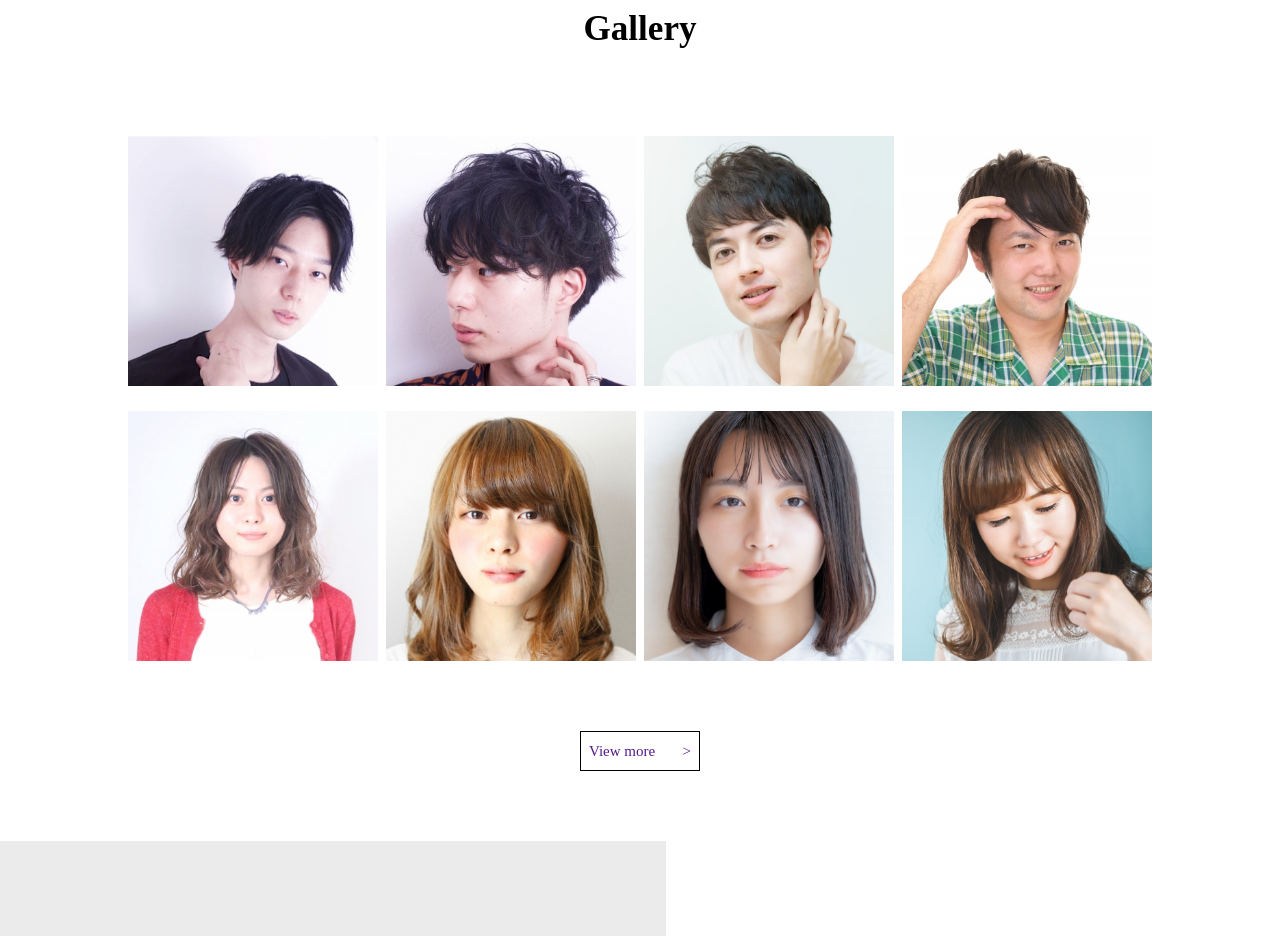
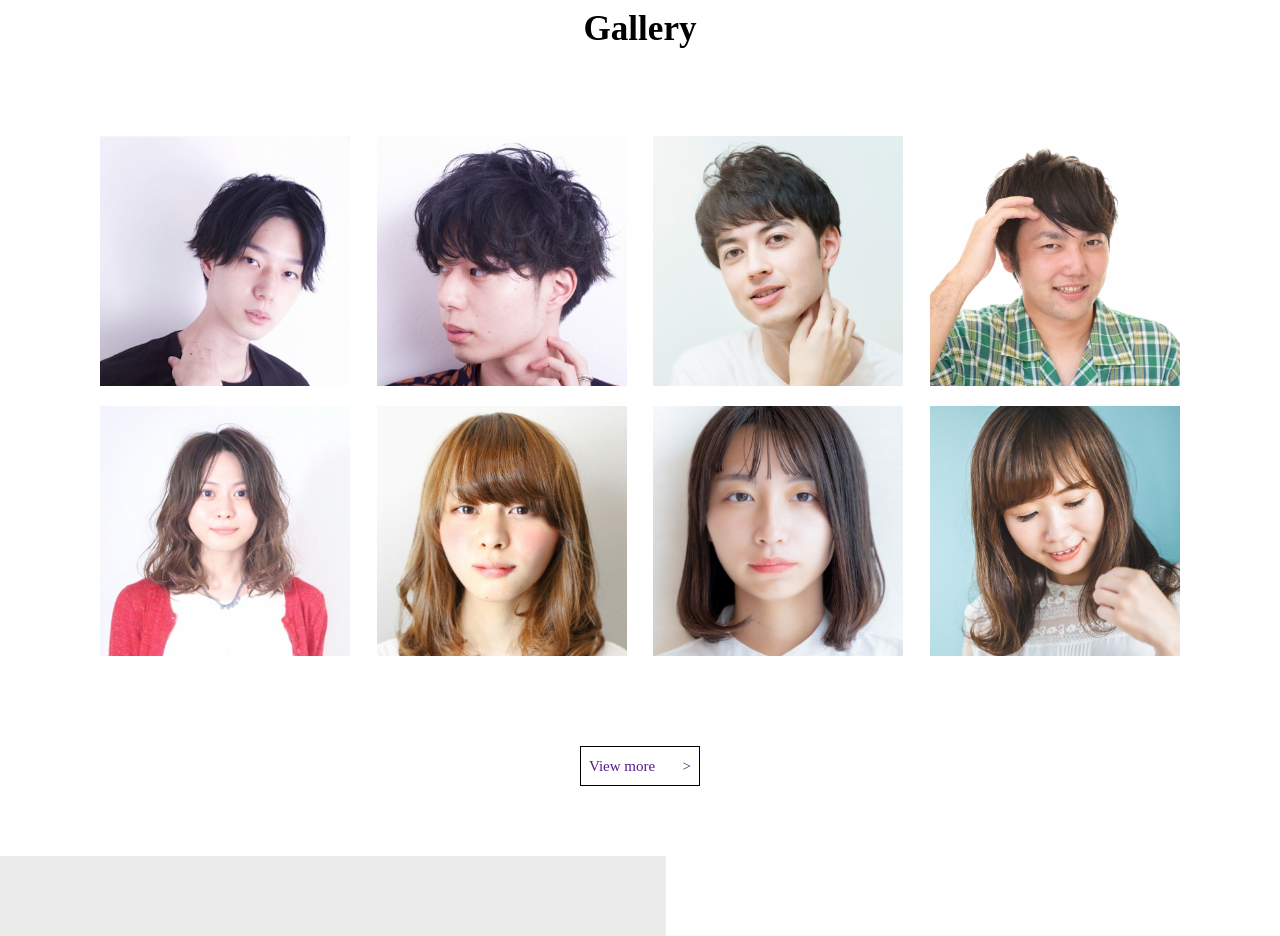
Before and after one commit to toyoken007/team-portfolio, a website: page src/pug/index.pug in a window 1280 px wide. Shown: the part 2230-3166 px from the top of the page. Drawn offline with nearby package versions, Linux system fonts and the light colour scheme; files that its build step writes are made by us from their sources; grey boxes are pictures that could not be loaded.

```diff
--- a/src/pug/index.pug
+++ b/src/pug/index.pug
@@ -74,7 +74,6 @@
             img(src=metas.imgpath + "man3.jpg", alt="男性3画像")
           li
             img(src=metas.imgpath + "man4.jpg", alt="男性4画像")
-        ul.gallery_images2
           li
             img(src=metas.imgpath + "woman1.jpg", alt="女性1画像")
           li
--- a/src/sass/_top.scss
+++ b/src/sass/_top.scss
@@ -251,12 +251,15 @@
       margin-top: 80px;
       .gallery_images1 {
         display: flex;
-        width: 80%;
+        flex-wrap: wrap;
+        max-width: 1080px;
+        width: 100%;
         justify-content: space-between;
         margin: 25px auto;
         li {
-          max-width: 250px;
-          width: 100%;
+          // max-width: 250px;
+          width: calc((100% - 80px) / 4);
+          margin-bottom: 20px;
         }
       }
     }
```
Also changed, not shown: dist/css/style.css, dist/index.html, 2 other files.
